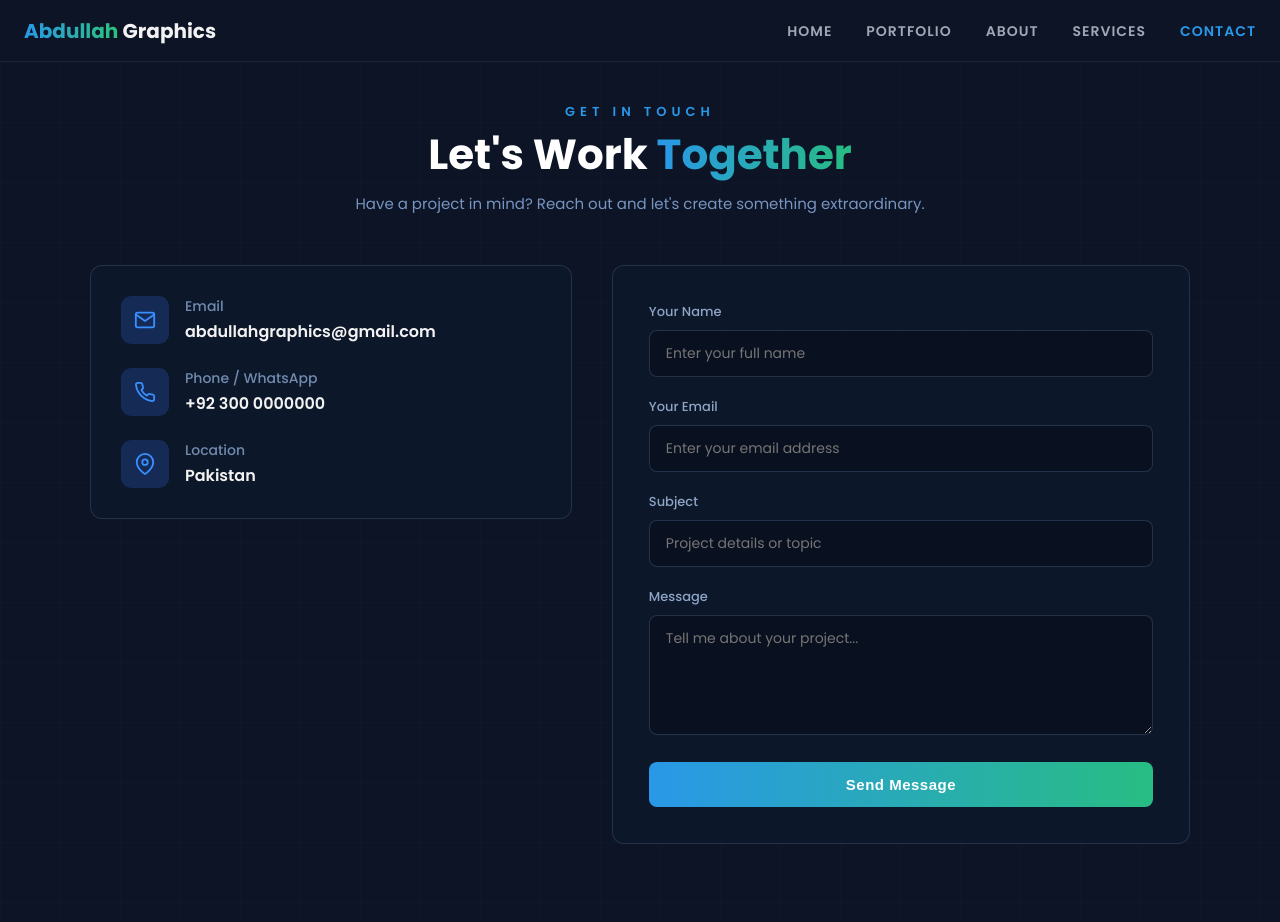
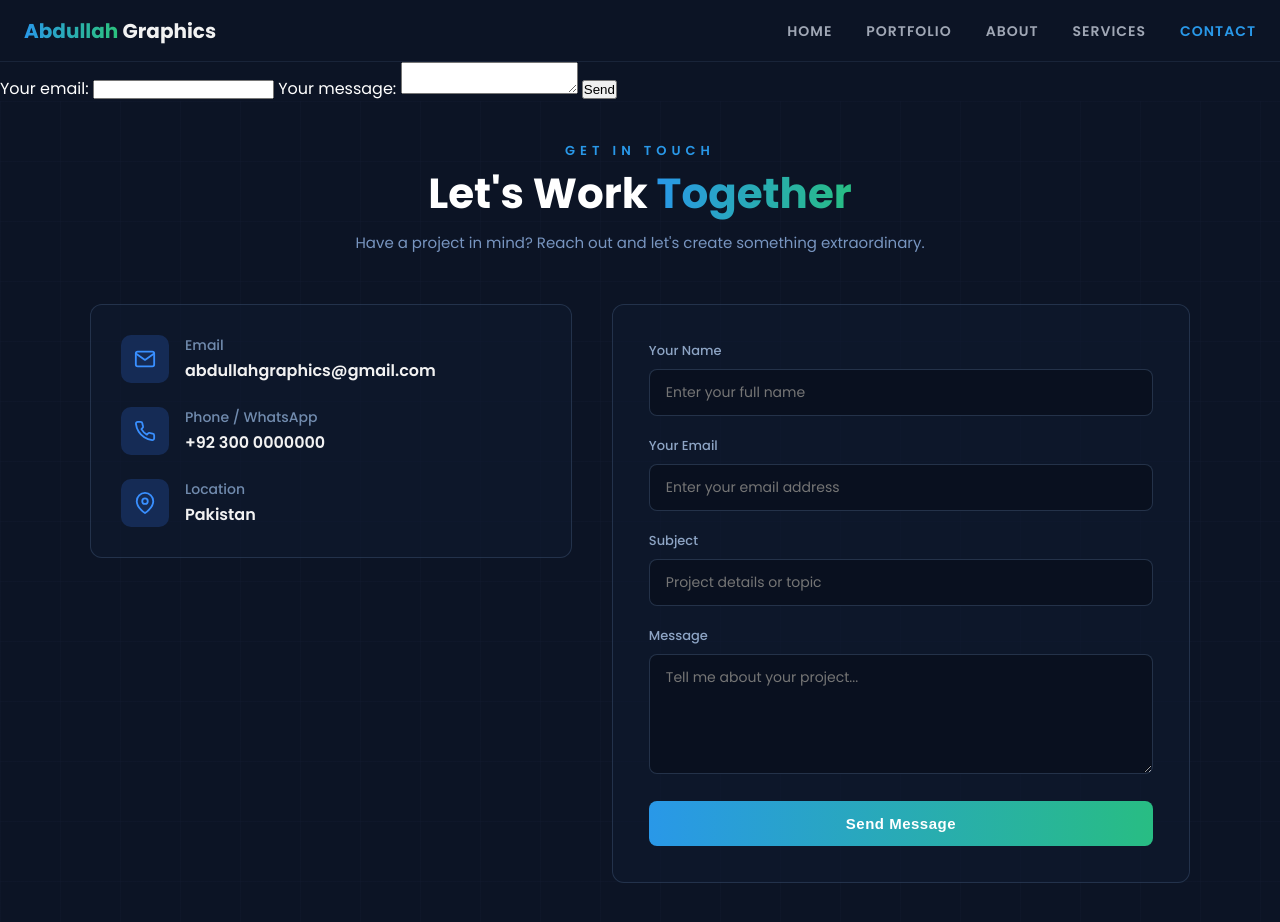
Before and after one commit to abdullahgraphics/Bano-Qabil-Project, a plain HTML site: page Contact Form.html in a window 1280 px wide. Drawn offline with Linux system fonts and the light colour scheme.

Commit message:
Add contact form to Contact Form.html

```diff
--- a/Contact Form.html
+++ b/Contact Form.html
@@ -303,6 +303,21 @@
             <li><a href="Contact%20Form.html" class="active">CONTACT</a></li>
         </ul>
     </nav>
+    <form
+  action="https://formspree.io/f/xljelgrd"
+  method="POST"
+>
+  <label>
+    Your email:
+    <input type="email" name="email">
+  </label>
+  <label>
+    Your message:
+    <textarea name="message"></textarea>
+  </label>
+  <!-- your other form fields go here -->
+  <button type="submit">Send</button>
+</form>
 
     <!-- CONTACT SECTION -->
     <section class="contact-section">
```
